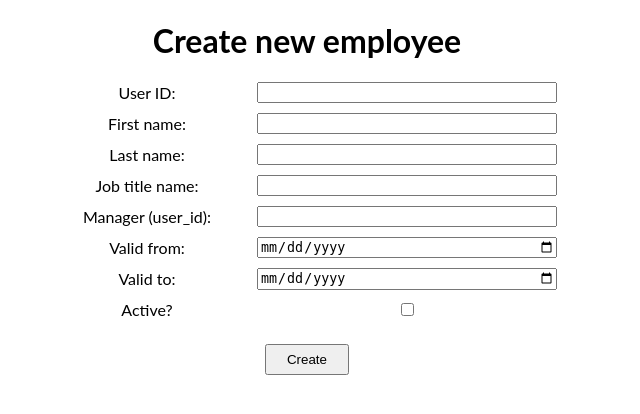
After one commit to smichajlidis/iam-project, a Flask app: page /create in a window 1280 px wide. The commit adds this page. Shown: the top 414 px of the page, without its empty margins (333-973 px from the left). Run offline with Flask 3, Linux system fonts and the light colour scheme.

Commit message:
create adding new employee form

```diff
--- a/hr/app.py
+++ b/hr/app.py
@@ -25,7 +25,6 @@ class Employee(db.Model):
     identity_status = db.Column(db.Boolean)
     job_title_name = db.Column(db.String(20), nullable=False)
     manager = db.Column(db.String(20))
-    status = db.Column(db.String(15), default="Submitted")
 
     def __repr__(self):
         return '<Employee %r>' % self.id
@@ -54,7 +53,7 @@ def login():
         )
     return redirect(auth_url)
 
-@app.route("/callback")
+@app.route('/callback')
 def callback():
     code = request.args.get("code")
     if not code:
@@ -88,5 +87,9 @@ def callback():
 
     return redirect('/')
 
+@app.route('/create')
+def create():
+     return render_template('create.html')
+
 if __name__ == "__main__":
     app.run(host="0.0.0.0", debug=True)
--- a/hr/static/css/main.css
+++ b/hr/static/css/main.css
@@ -20,3 +20,19 @@ th, td {
     text-overflow: ellipsis;
     white-space: nowrap;
 }
+
+.form-grid {
+    display: grid;
+    grid-template-columns: 180px 1fr;
+    gap: 10px 20px;
+    align-items: center;
+    max-width: 500px;
+    margin: 0 auto;
+}
+
+.form-submit {
+    grid-column: 1 / -1;
+    justify-self: center;
+    margin-top: 5px;
+    padding: 6px 20px;
+}
--- /dev/null
+++ b/hr/templates/create.html
@@ -0,0 +1,43 @@
+{% extends 'base.html' %}
+
+{% block head %}
+<title>Human Resources System - Add new employee</title>
+{% endblock %}
+
+{% block body %}
+<div class="content">
+    <h1>Create new employee</h1>
+
+    <form method="POST" action="/create" class="form-grid">
+
+        <label for="user_id">User ID:</label>
+        <input id="user_id" type="text" name="user_id" maxlength="20" required>
+
+        <label for="first_name">First name:</label>
+        <input id="first_name" type="text" name="first_name" maxlength="20" required>
+
+        <label for="last_name">Last name:</label>
+        <input id="last_name" type="text" name="last_name" maxlength="20" required>
+
+        <label for="job_title_name">Job title name:</label>
+        <input id="job_title_name" type="text" name="job_title_name" maxlength="20" required>
+
+        <label for="manager">Manager (user_id):</label>
+        <input id="manager" type="text" name="manager" maxlength="20">
+
+        <label for="valid_from">Valid from:</label>
+        <input id="valid_from" type="date" name="valid_from">
+
+        <label for="valid_to">Valid to:</label>
+        <input id="valid_to" type="date" name="valid_to">
+
+        <label for="identity_status">Active?</label>
+        <input id="identity_status" type="checkbox" name="identity_status" value="true">
+
+        <div></div>
+        <button type="submit" class="form-submit">Create</button>
+
+    </form>
+
+</div>
+{% endblock %}
--- a/hr/templates/index.html
+++ b/hr/templates/index.html
@@ -8,8 +8,7 @@
 <div class="content">
     <h1>Human Resources System</h1>
 
-    {% if employees|length < 1  %}
-        <h4>There are no employees</h4>
+    {% if employees|length < 1 %} <h4>There are no employees</h4>
         {% else %}
         <table>
             <tr>
@@ -36,5 +35,8 @@
             {% endfor %}
         </table>
         {% endif %}
+
+        <a href="/create">Create new employee</a>
+
 </div>
 {% endblock %}
```
Also changed, not shown: 1 other file. Lines whose indentation alone changed are shown as unchanged.
